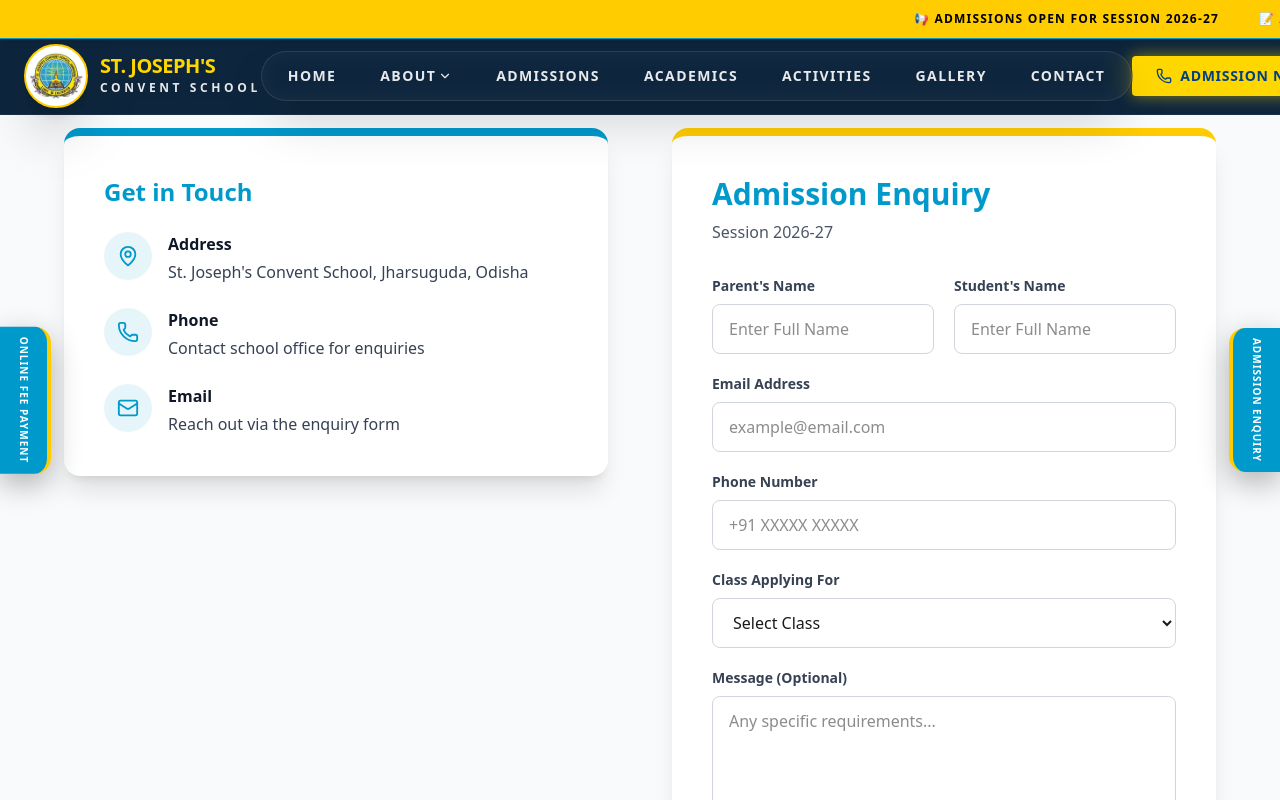
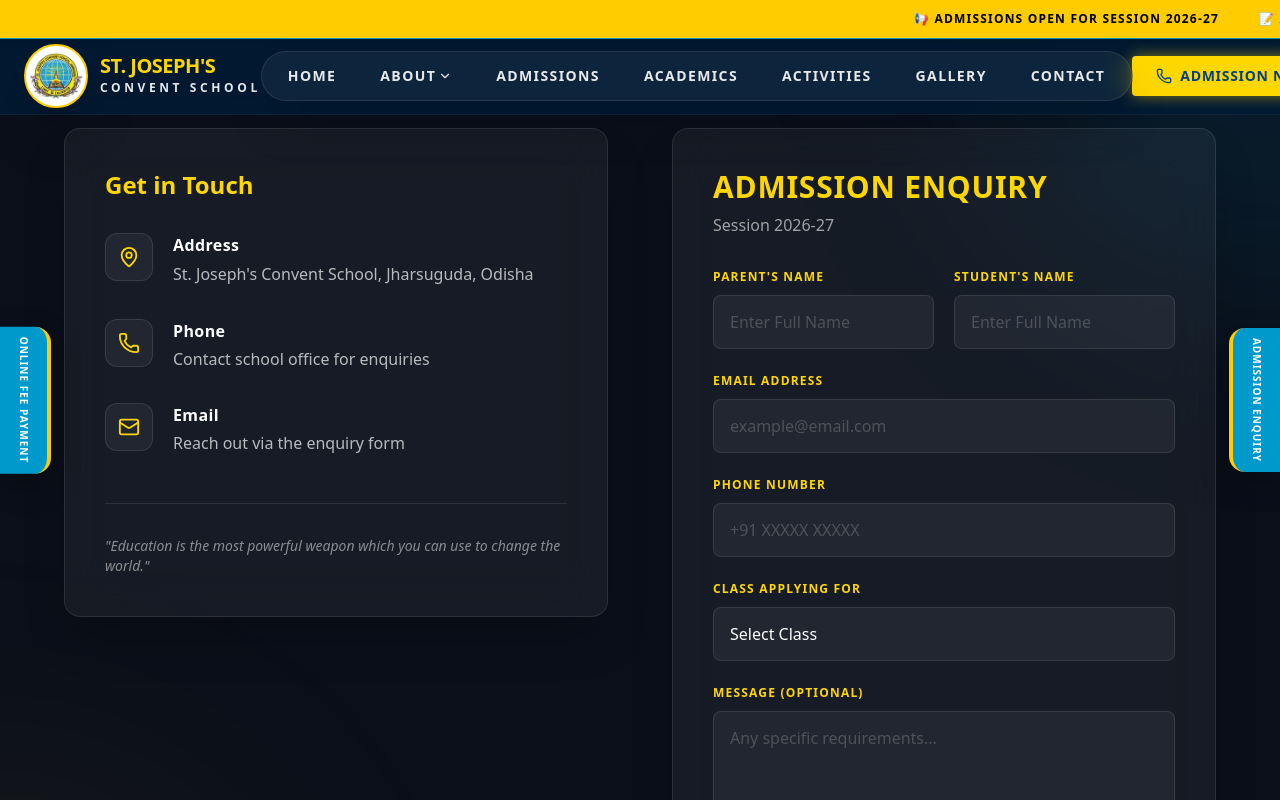
Before and after one commit to Arunverma759954/school-web, a Next.js app: page /enquiry in a window 1280 px wide. Shown: the top 800 px of the page. Built offline with nearby package versions, Linux system fonts and the light colour scheme.

Commit message:
Update Enquiry page with premium dark theme and glassmorphism

```diff
--- a/src/app/enquiry/page.tsx
+++ b/src/app/enquiry/page.tsx
@@ -10,44 +10,54 @@ export default function EnquiryPage() {
     return (
         <main className="min-h-screen flex flex-col">
             <Header />
-            <section className="grow pt-32 pb-20 bg-gray-50">
-                <div className="container mx-auto px-4 md:px-6">
+            <section className="grow pt-32 pb-20 bg-[#0a0f1a] relative overflow-hidden">
+                {/* Decorative background elements */}
+                <div className="absolute top-0 right-0 -translate-y-1/2 translate-x-1/2 w-[600px] h-[600px] bg-primary/10 rounded-full blur-[120px] pointer-events-none"></div>
+                <div className="absolute bottom-0 left-0 translate-y-1/2 -translate-x-1/2 w-[600px] h-[600px] bg-secondary/5 rounded-full blur-[120px] pointer-events-none"></div>
+
+                <div className="container mx-auto px-4 md:px-6 relative z-10">
                     <div className="max-w-6xl mx-auto grid lg:grid-cols-2 gap-12 lg:gap-16 items-start">
                         {/* Left: Contact info */}
                         <motion.div
                             initial={{ opacity: 0, x: -20 }}
                             animate={{ opacity: 1, x: 0 }}
-                            className="bg-white rounded-2xl shadow-xl p-8 md:p-10 border-t-8 border-primary"
+                            className="bg-white/5 backdrop-blur-xl rounded-2xl shadow-2xl p-8 md:p-10 border border-white/10"
                         >
-                            <h2 className="text-2xl font-serif font-bold text-primary mb-6">Get in Touch</h2>
-                            <div className="space-y-6 text-gray-700">
-                                <div className="flex gap-4">
-                                    <div className="w-12 h-12 rounded-full bg-primary/10 flex items-center justify-center flex-shrink-0">
-                                        <MapPin className="text-primary" size={22} />
+                            <h2 className="text-2xl font-serif font-bold text-[#FFD700] mb-8">Get in Touch</h2>
+                            <div className="space-y-8">
+                                <div className="flex gap-5">
+                                    <div className="w-12 h-12 rounded-xl bg-white/5 border border-white/10 flex items-center justify-center flex-shrink-0">
+                                        <MapPin className="text-[#FFD700]" size={22} />
                                     </div>
                                     <div>
-                                        <p className="font-bold text-gray-900 mb-1">Address</p>
-                                        <p>St. Joseph&apos;s Convent School, Jharsuguda, Odisha</p>
+                                        <p className="font-bold text-white mb-1 tracking-wide">Address</p>
+                                        <p className="text-white/70 leading-relaxed">St. Joseph&apos;s Convent School, Jharsuguda, Odisha</p>
                                     </div>
                                 </div>
-                                <div className="flex gap-4">
-                                    <div className="w-12 h-12 rounded-full bg-primary/10 flex items-center justify-center flex-shrink-0">
-                                        <Phone className="text-primary" size={22} />
+                                <div className="flex gap-5">
+                                    <div className="w-12 h-12 rounded-xl bg-white/5 border border-white/10 flex items-center justify-center flex-shrink-0">
+                                        <Phone className="text-[#FFD700]" size={22} />
                                     </div>
                                     <div>
-                                        <p className="font-bold text-gray-900 mb-1">Phone</p>
-                                        <p>Contact school office for enquiries</p>
+                                        <p className="font-bold text-white mb-1 tracking-wide">Phone</p>
+                                        <p className="text-white/70">Contact school office for enquiries</p>
                                     </div>
                                 </div>
-                                <div className="flex gap-4">
-                                    <div className="w-12 h-12 rounded-full bg-primary/10 flex items-center justify-center flex-shrink-0">
-                                        <Mail className="text-primary" size={22} />
+                                <div className="flex gap-5">
+                                    <div className="w-12 h-12 rounded-xl bg-white/5 border border-white/10 flex items-center justify-center flex-shrink-0">
+                                        <Mail className="text-[#FFD700]" size={22} />
                                     </div>
                                     <div>
-                                        <p className="font-bold text-gray-900 mb-1">Email</p>
-                                        <p>Reach out via the enquiry form</p>
+                                        <p className="font-bold text-white mb-1 tracking-wide">Email</p>
+                                        <p className="text-white/70">Reach out via the enquiry form</p>
                                     </div>
                                 </div>
+                            </div>
+
+                            <div className="mt-12 pt-8 border-t border-white/10">
+                                <p className="text-white/50 text-sm italic">
+                                    "Education is the most powerful weapon which you can use to change the world."
+                                </p>
                             </div>
                         </motion.div>
 
@@ -55,46 +65,69 @@ export default function EnquiryPage() {
                         <motion.div
                             initial={{ opacity: 0, x: 20 }}
                             animate={{ opacity: 1, x: 0 }}
-                            className="bg-white rounded-2xl shadow-xl p-8 md:p-10 border-t-8 border-secondary"
+                            className="bg-white/5 backdrop-blur-xl rounded-2xl shadow-2xl p-8 md:p-10 border border-white/10"
                         >
-                            <h1 className="text-3xl font-serif font-bold text-primary mb-2">Admission Enquiry</h1>
-                            <p className="text-gray-600 mb-8">Session 2026-27</p>
-                            <form className="space-y-5">
+                            <h1 className="text-3xl font-serif font-bold text-[#FFD700] mb-2 uppercase tracking-wide">Admission Enquiry</h1>
+                            <p className="text-white/60 mb-8 font-medium">Session 2026-27</p>
+                            <form className="space-y-6">
                                 <div className="grid md:grid-cols-2 gap-5">
                                     <div>
-                                        <label className="block text-sm font-bold text-gray-700 mb-2">Parent&apos;s Name</label>
-                                        <input type="text" className="w-full px-4 py-3 rounded-lg border border-gray-300 focus:border-primary focus:ring-1 focus:ring-primary outline-none transition-all" placeholder="Enter Full Name" />
+                                        <label className="block text-xs font-black text-[#FFD700] uppercase tracking-widest mb-2.5">Parent&apos;s Name</label>
+                                        <input
+                                            type="text"
+                                            className="w-full bg-white/5 px-4 py-3.5 rounded-lg border border-white/10 text-white placeholder:text-white/20 focus:border-[#FFD700] focus:bg-white/10 focus:ring-1 focus:ring-[#FFD700] outline-none transition-all"
+                                            placeholder="Enter Full Name"
+                                        />
                                     </div>
                                     <div>
-                                        <label className="block text-sm font-bold text-gray-700 mb-2">Student&apos;s Name</label>
-                                        <input type="text" className="w-full px-4 py-3 rounded-lg border border-gray-300 focus:border-primary focus:ring-1 focus:ring-primary outline-none transition-all" placeholder="Enter Full Name" />
+                                        <label className="block text-xs font-black text-[#FFD700] uppercase tracking-widest mb-2.5">Student&apos;s Name</label>
+                                        <input
+                                            type="text"
+                                            className="w-full bg-white/5 px-4 py-3.5 rounded-lg border border-white/10 text-white placeholder:text-white/20 focus:border-[#FFD700] focus:bg-white/10 focus:ring-1 focus:ring-[#FFD700] outline-none transition-all"
+                                            placeholder="Enter Full Name"
+                                        />
                                     </div>
                                 </div>
                                 <div>
-                                    <label className="block text-sm font-bold text-gray-700 mb-2">Email Address</label>
-                                    <input type="email" className="w-full px-4 py-3 rounded-lg border border-gray-300 focus:border-primary focus:ring-1 focus:ring-primary outline-none transition-all" placeholder="example@email.com" />
+                                    <label className="block text-xs font-black text-[#FFD700] uppercase tracking-widest mb-2.5">Email Address</label>
+                                    <input
+                                        type="email"
+                                        className="w-full bg-white/5 px-4 py-3.5 rounded-lg border border-white/10 text-white placeholder:text-white/20 focus:border-[#FFD700] focus:bg-white/10 focus:ring-1 focus:ring-[#FFD700] outline-none transition-all"
+                                        placeholder="example@email.com"
+                                    />
                                 </div>
                                 <div>
-                                    <label className="block text-sm font-bold text-gray-700 mb-2">Phone Number</label>
-                                    <input type="tel" className="w-full px-4 py-3 rounded-lg border border-gray-300 focus:border-primary focus:ring-1 focus:ring-primary outline-none transition-all" placeholder="+91 XXXXX XXXXX" />
+                                    <label className="block text-xs font-black text-[#FFD700] uppercase tracking-widest mb-2.5">Phone Number</label>
+                                    <input
+                                        type="tel"
+                                        className="w-full bg-white/5 px-4 py-3.5 rounded-lg border border-white/10 text-white placeholder:text-white/20 focus:border-[#FFD700] focus:bg-white/10 focus:ring-1 focus:ring-[#FFD700] outline-none transition-all"
+                                        placeholder="+91 XXXXX XXXXX"
+                                    />
                                 </div>
                                 <div>
-                                    <label className="block text-sm font-bold text-gray-700 mb-2">Class Applying For</label>
-                                    <select className="w-full px-4 py-3 rounded-lg border border-gray-300 focus:border-primary focus:ring-1 focus:ring-primary outline-none transition-all">
-                                        <option>Select Class</option>
-                                        <option>Nursery</option>
-                                        <option>KG</option>
-                                        <option>Class I</option>
-                                        <option>Class II - V</option>
-                                        <option>Class VI - VIII</option>
-                                        <option>Class IX - XII</option>
+                                    <label className="block text-xs font-black text-[#FFD700] uppercase tracking-widest mb-2.5">Class Applying For</label>
+                                    <select className="w-full bg-white/5 px-4 py-3.5 rounded-lg border border-white/10 text-white focus:border-[#FFD700] focus:bg-white/10 focus:ring-1 focus:ring-[#FFD700] outline-none transition-all appearance-none cursor-pointer">
+                                        <option className="bg-[#0a0f1a]">Select Class</option>
+                                        <option className="bg-[#0a0f1a]">Nursery</option>
+                                        <option className="bg-[#0a0f1a]">KG</option>
+                                        <option className="bg-[#0a0f1a]">Class I</option>
+                                        <option className="bg-[#0a0f1a]">Class II - V</option>
+                                        <option className="bg-[#0a0f1a]">Class VI - VIII</option>
+                                        <option className="bg-[#0a0f1a]">Class IX - XII</option>
                                     </select>
                                 </div>
                                 <div>
-                                    <label className="block text-sm font-bold text-gray-700 mb-2">Message (Optional)</label>
-                                    <textarea rows={4} className="w-full px-4 py-3 rounded-lg border border-gray-300 focus:border-primary focus:ring-1 focus:ring-primary outline-none transition-all" placeholder="Any specific requirements..." />
+                                    <label className="block text-xs font-black text-[#FFD700] uppercase tracking-widest mb-2.5">Message (Optional)</label>
+                                    <textarea
+                                        rows={4}
+                                        className="w-full bg-white/5 px-4 py-3.5 rounded-lg border border-white/10 text-white placeholder:text-white/20 focus:border-[#FFD700] focus:bg-white/10 focus:ring-1 focus:ring-[#FFD700] outline-none transition-all resize-none"
+                                        placeholder="Any specific requirements..."
+                                    />
                                 </div>
-                                <button type="button" className="w-full bg-primary text-white font-bold py-4 rounded-lg hover:bg-red-900 transition-colors shadow-lg text-lg">
+                                <button
+                                    type="button"
+                                    className="w-full bg-[#FFD700] text-[#004080] font-black py-4 rounded-lg hover:bg-white transition-all shadow-[0_0_20px_rgba(255,215,0,0.3)] text-lg uppercase tracking-widest active:scale-95"
+                                >
                                     Submit Enquiry
                                 </button>
                             </form>
```
